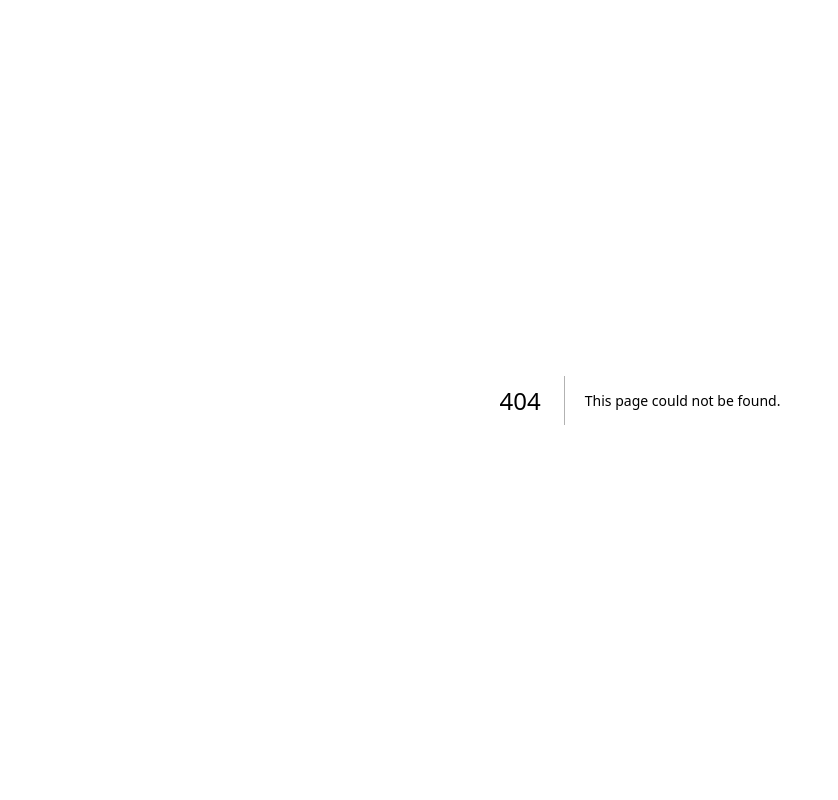
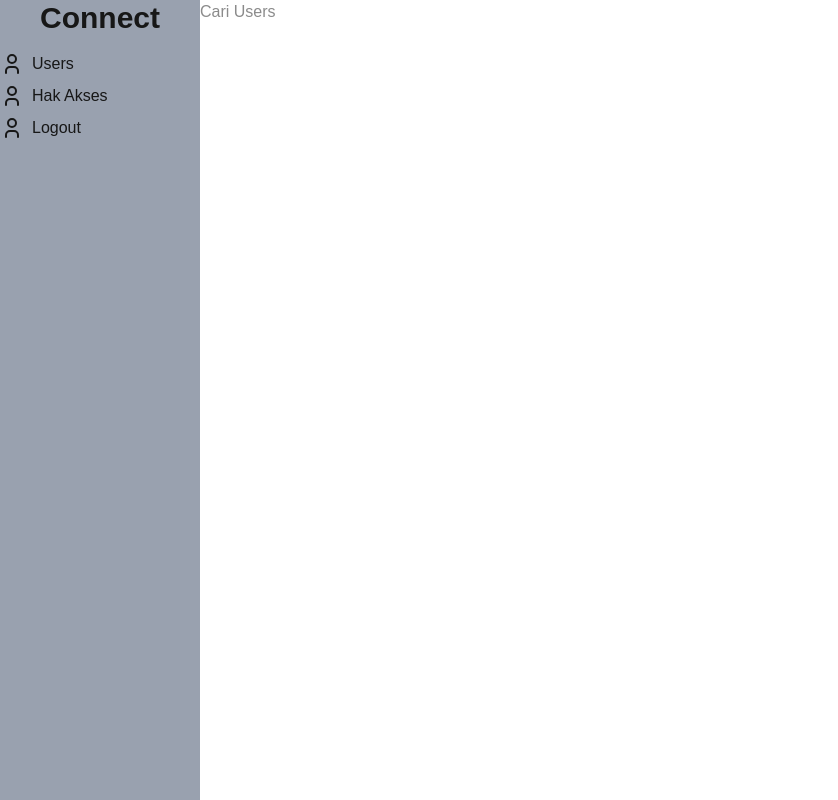
Before and after one commit to sucintasalsabila/connect-app, a Next.js app: page /users in a window 1280 px wide. Before the commit this address had no page. Shown: the whole page, without its empty margins (0-838 px from the left). Built offline with nearby package versions, Linux system fonts and the light colour scheme.

Commit message:
feat create user page

```diff
--- /dev/null
+++ b/src/app/users/page.js
@@ -0,0 +1,26 @@
+import {IconUser} from "@tabler/icons-react";
+
+export default function User_Page() {
+    return (
+        <div id="container" className="flex h-[100vh]">
+            <section id="navigation" className="bg-gray-400 p -4 w-[200px]">
+                <h1 className="text-3xl font-bold text-center">Connect</h1>
+                <div className="flex flex-col gap-2 mt-4">
+                    <button className="flex gap-2">
+                        <IconUser /> Users
+                        </button>
+                        <button className="flex gap-2">
+                        <IconUser /> Hak Akses
+                        </button>
+                    <button className="flex gap-2">
+                    <IconUser /> Logout
+                    </button>
+                </div>
+            </section>
+            <section id="content">
+                <input type="text" placeholder="Cari Users" />
+                <div id="List-users"></div>
+            </section>
+        </div>
+    );
+}
```
Also changed, not shown: package.json (+5 -4 lines), 1 other file (tests, documents, lock files or other folders).
